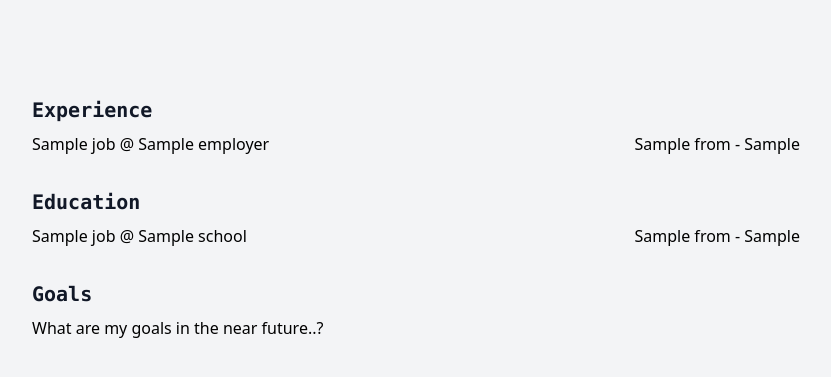
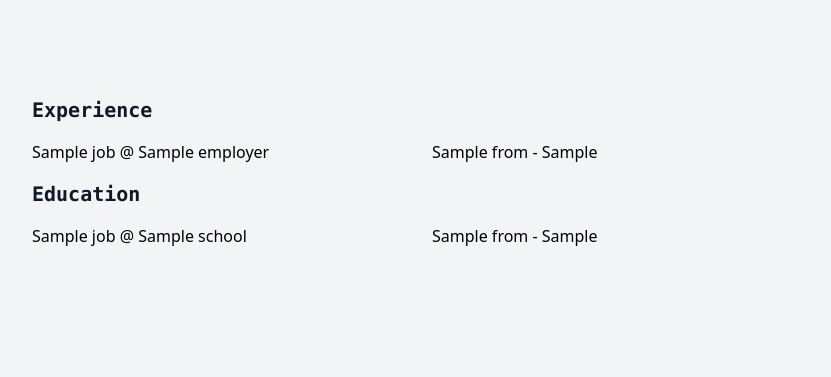
Before and after one commit to danielsteman/web-rs, a Python web app: template templates/resume.html in a window 1280 px wide. Shown: the top 377 px of the page, without its empty margins (224-1055 px from the left). Run offline with Jinja, Linux system fonts and the light colour scheme; the template is opened without the code that fills it: most values are stand-ins (such as "Sample title", 1, 10 or a date in 2020); style sheets or scripts are compiled from the project's sources; some libraries are stand-ins or nearby versions.

Commit message:
add resume

```diff
--- a/templates/resume.html
+++ b/templates/resume.html
@@ -1,32 +1,20 @@
 {% extends "base.html" %} {% block content %}
 <body class="h-full bg-gray-100 max-w-screen-md mx-auto py-24">
-  <div class="flex flex-col gap-8">
-    <div class="flex flex-col gap-2">
-      <header class="font-mono text-xl text-gray-900 font-black">
+  <div class="grid grid-cols-2 gap-y-4 gap-x-8">
+    <header class="col-span-2 font-mono text-xl text-gray-900 font-black">
       Experience
     </header>
     {% for job in resume_data.experience %}
-      <div class="flex flex-row gap-8">
-        <div class="mr-auto">{{ job.title }} @ {{ job.employer }}</div>
+    <div class="">{{ job.title }} @ {{ job.employer }}</div>
     <div class="">{{ job.period.from }} - {{ job.period.to }}</div>
-      </div>
     {% endfor %}
-    </div>
-    <div class="flex flex-col gap-2">
-      <header class="font-mono text-xl text-gray-900 font-black">
+    <header class="col-span-2 font-mono text-xl text-gray-900 font-black">
       Education
     </header>
     {% for job in resume_data.education %}
-      <div class="flex flex-row gap-8">
-        <div class="mr-auto">{{ job.title }} @ {{ job.school }}</div>
+    <div class="">{{ job.title }} @ {{ job.school.name }}</div>
     <div class="">{{ job.period.from }} - {{ job.period.to }}</div>
-      </div>
     {% endfor %}
-    </div>
-    <div class="flex flex-col gap-2">
-      <header class="font-mono text-xl text-gray-900 font-black">Goals</header>
-      <div>What are my goals in the near future..?</div>
-    </div>
   </div>
 </body>
 {% endblock %}
```
Also changed, not shown: 1 other file. Lines whose indentation alone changed are shown as unchanged.
